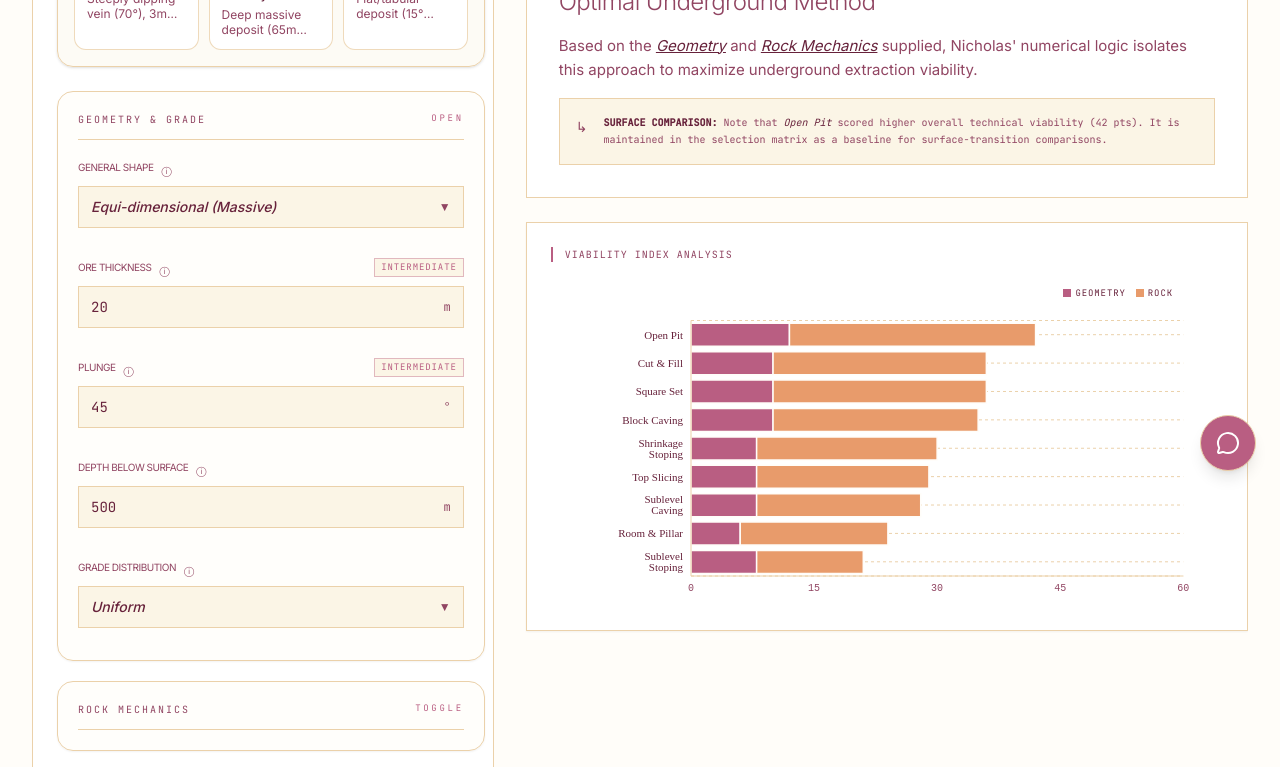
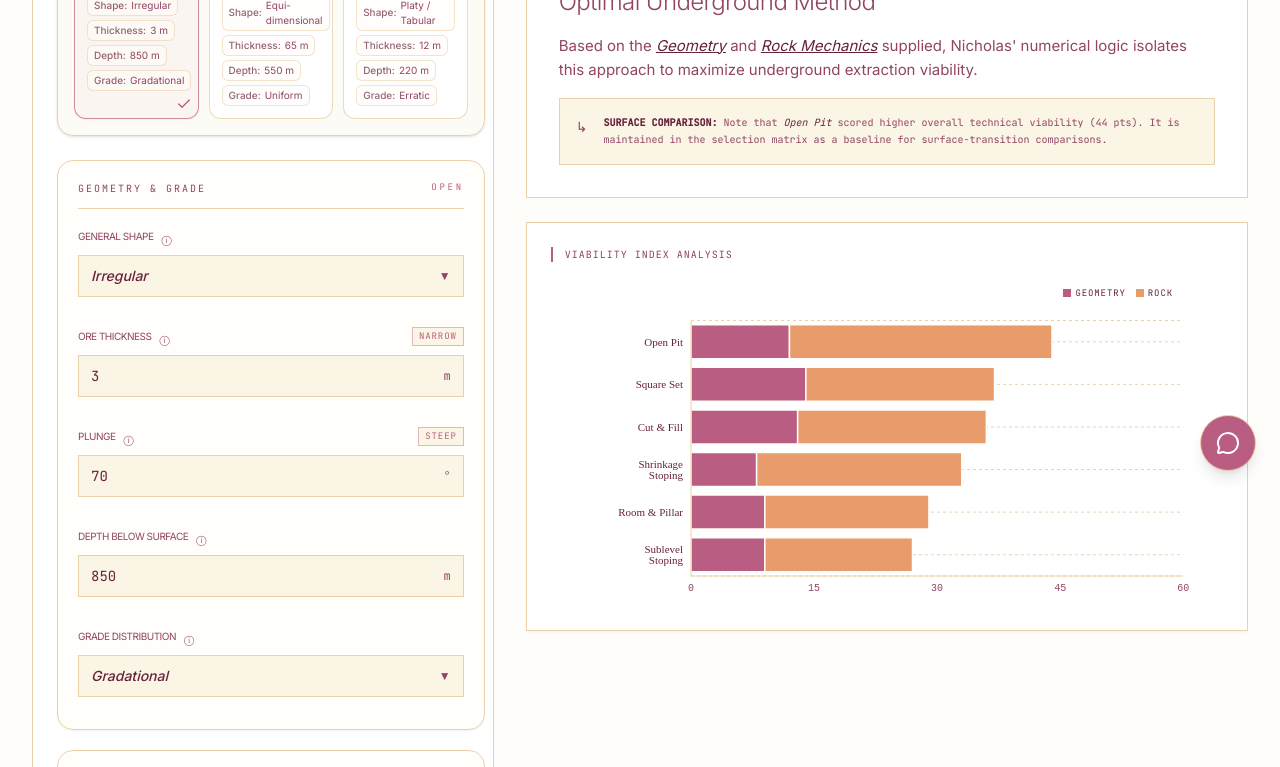
Before and after one commit to LuiccianDev/nicholas-method-81, an Astro site: page / in a window 1280 px wide. Shown: the part 305-1072 px from the top of the page. Built offline with nearby package versions, Linux system fonts and the light colour scheme; Astro itself is replaced by a stand-in of ours; a web font is replaced by a local one.

Commit message:
feat: update Presets component to include badges and improve input matching logic

```diff
--- a/src/components/calculator/Presets.tsx
+++ b/src/components/calculator/Presets.tsx
@@ -1,22 +1,38 @@
-import { Sparkles, Layers, Pickaxe, ShieldAlert } from 'lucide-react';
+import { Sparkles, Check } from 'lucide-react';
+import { motion } from 'motion/react';
 import type { RawMethodInput } from '../../types';
 import { useNicholasContext } from '../../context/NicholasContext';
 
 interface PresetOption {
   id: string;
   name: string;
-  description: string;
-  icon: typeof Sparkles;
   data: RawMethodInput;
+  badges: { label: string; value: string }[];
+}
+
+function inputsMatch(a: RawMethodInput, b: RawMethodInput): boolean {
+  return (
+    a.shape === b.shape &&
+    a.thickness === b.thickness &&
+    a.plunge === b.plunge &&
+    a.depth === b.depth &&
+    a.grade === b.grade &&
+    a.oreSubStr === b.oreSubStr &&
+    a.oreFracSpac === b.oreFracSpac &&
+    a.oreFracStr === b.oreFracStr &&
+    a.hwSubStr === b.hwSubStr &&
+    a.hwFracSpac === b.hwFracSpac &&
+    a.hwFracStr === b.hwFracStr &&
+    a.fwSubStr === b.fwSubStr &&
+    a.fwFracSpac === b.fwFracSpac &&
+    a.fwFracStr === b.fwFracStr
+  );
 }
 
 const PRESETS: PresetOption[] = [
   {
     id: 'narrow-vein',
     name: 'Deep Narrow Vein',
-    description:
-      'Steeply dipping vein (70°), 3m thickness, high rock mass strength.',
-    icon: Pickaxe,
     data: {
       shape: 'I',
       thickness: 3,
@@ -33,13 +49,16 @@ const PRESETS: PresetOption[] = [
       fwFracSpac: 15,
       fwFracStr: 'S',
     },
+    badges: [
+      { label: 'Shape', value: 'Irregular' },
+      { label: 'Thickness', value: '3 m' },
+      { label: 'Depth', value: '850 m' },
+      { label: 'Grade', value: 'Gradational' },
+    ],
   },
   {
     id: 'porphyry-mass',
     name: 'Massive Porphyry Body',
-    description:
-      'Deep massive deposit (65m thickness), moderate to weak rock strength.',
-    icon: Layers,
     data: {
       shape: 'M',
       thickness: 65,
@@ -56,13 +75,16 @@ const PRESETS: PresetOption[] = [
       fwFracSpac: 12,
       fwFracStr: 'M',
     },
+    badges: [
+      { label: 'Shape', value: 'Equi-dimensional' },
+      { label: 'Thickness', value: '65 m' },
+      { label: 'Depth', value: '550 m' },
+      { label: 'Grade', value: 'Uniform' },
+    ],
   },
   {
     id: 'shallow-mantle',
     name: 'Competent Shallow Bed',
-    description:
-      'Flat/tabular deposit (15° plunge), highly competent rock mass.',
-    icon: ShieldAlert,
     data: {
       shape: 'TP',
       thickness: 12,
@@ -79,11 +101,17 @@ const PRESETS: PresetOption[] = [
       fwFracSpac: 17,
       fwFracStr: 'S',
     },
+    badges: [
+      { label: 'Shape', value: 'Platy / Tabular' },
+      { label: 'Thickness', value: '12 m' },
+      { label: 'Depth', value: '220 m' },
+      { label: 'Grade', value: 'Erratic' },
+    ],
   },
 ];
 
 export default function Presets() {
-  const { setInputValues } = useNicholasContext();
+  const { input, setInputValues } = useNicholasContext();
 
   return (
     <div className="mb-6 rounded-2xl border border-border bg-surface-muted/40 p-4 shadow-sm">
@@ -95,22 +123,49 @@ export default function Presets() {
       </div>
       <div className="grid grid-cols-1 gap-2.5 sm:grid-cols-3">
         {PRESETS.map((preset) => {
-          const Icon = preset.icon;
+          const isActive = inputsMatch(input, preset.data);
           return (
-            <button
+            <motion.button
               key={preset.id}
               type="button"
               onClick={() => setInputValues(preset.data)}
-              className="group flex flex-col items-start rounded-xl border border-border/80 bg-card p-3 text-left transition-all duration-200 hover:-translate-y-0.5 hover:border-primary/50 hover:bg-surface hover:shadow-md active:translate-y-0"
+              whileTap={{ scale: 0.97 }}
+              className={`
+                group relative flex flex-col items-start rounded-xl border p-3 text-left transition-all duration-200
+                ${
+                  isActive
+                    ? 'border-primary/70 bg-primary/4 shadow-xs'
+                    : 'border-border/80 bg-card hover:-translate-y-0.5 hover:border-primary/50 hover:bg-surface hover:shadow-md'
+                }
+                active:translate-y-0
+              `}
             >
-              <div className="mb-1 flex items-center gap-2 text-xs font-medium text-foreground group-hover:text-primary">
-                <Icon className="size-3.5 text-primary" />
+              {isActive && (
+                <span className="absolute right-1.5 bottom-1.5 text-primary">
+                  <Check className="size-4" />
+                </span>
+              )}
+              <div
+                className={`mb-2 flex items-center gap-2 text-xs font-medium transition-colors ${
+                  isActive ? 'text-primary' : 'text-foreground group-hover:text-primary'
+                }`}
+              >
                 <span>{preset.name}</span>
               </div>
-              <p className="line-clamp-2 text-xs leading-tight text-foreground-muted">
-                {preset.description}
-              </p>
-            </button>
+              <div className="flex flex-wrap gap-1">
+                {preset.badges.map((badge) => (
+                  <span
+                    key={badge.label}
+                    className="inline-flex items-center gap-1 rounded-md border border-border/60 bg-surface/50 px-1.5 py-0.5 text-[10px] text-foreground-muted"
+                  >
+                    <span className="font-medium text-foreground/70">
+                      {badge.label}:
+                    </span>
+                    {badge.value}
+                  </span>
+                ))}
+              </div>
+            </motion.button>
           );
         })}
       </div>
--- a/src/context/NicholasContext.tsx
+++ b/src/context/NicholasContext.tsx
@@ -11,20 +11,20 @@ import type { RawMethodInput, ScoredMethod, ChartDataRow } from '../types';
 import { calculateScores, deriveMethodInput } from '../lib/nicholasData';
 
 const DEFAULT_INPUT: RawMethodInput = {
-  shape: 'M',
-  thickness: 20,
-  plunge: 45,
-  depth: 500,
-  grade: 'U',
-  oreSubStr: 10,
-  oreFracSpac: 12,
-  oreFracStr: 'M',
-  hwSubStr: 10,
-  hwFracSpac: 12,
+  shape: 'I',
+  thickness: 3,
+  plunge: 70,
+  depth: 850,
+  grade: 'G',
+  oreSubStr: 14,
+  oreFracSpac: 16,
+  oreFracStr: 'S',
+  hwSubStr: 12,
+  hwFracSpac: 14,
   hwFracStr: 'M',
-  fwSubStr: 10,
-  fwFracSpac: 12,
-  fwFracStr: 'M',
+  fwSubStr: 14,
+  fwFracSpac: 15,
+  fwFracStr: 'S',
 };
 
 interface NicholasContextType {
```
